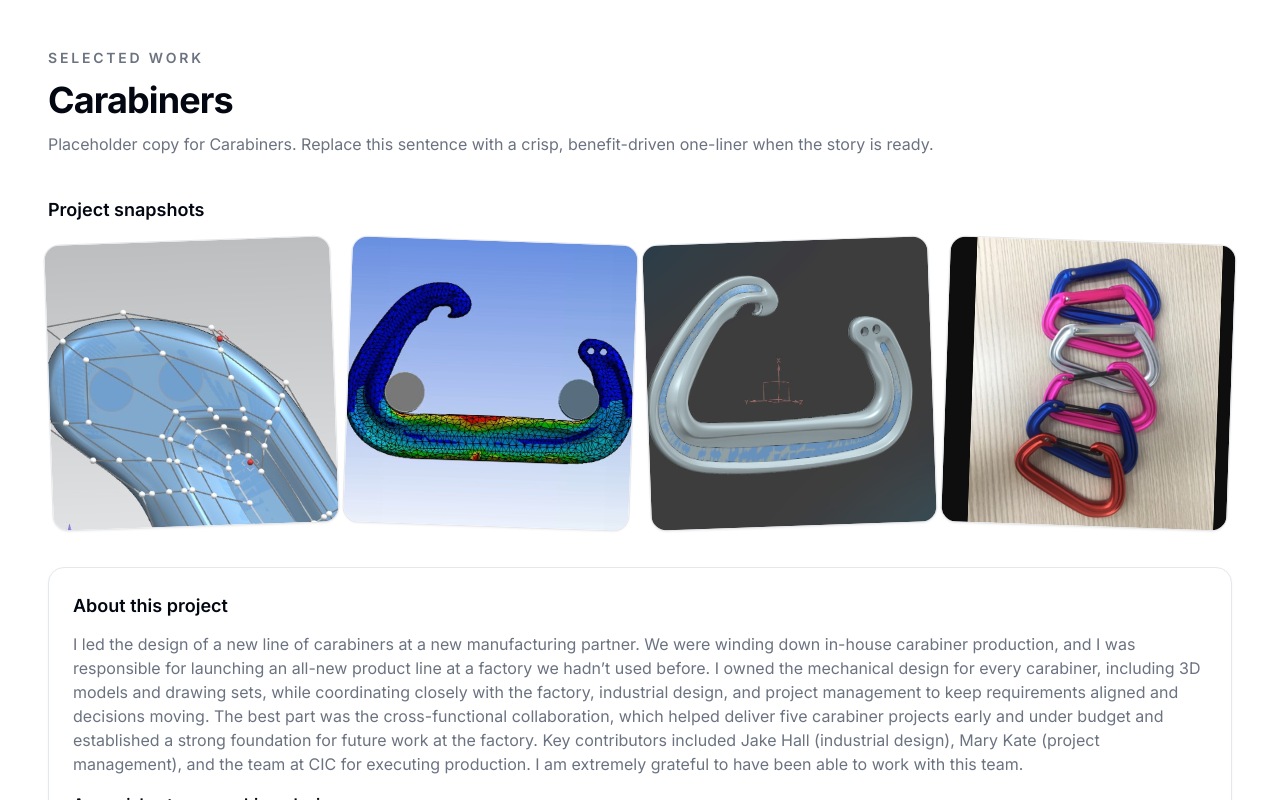
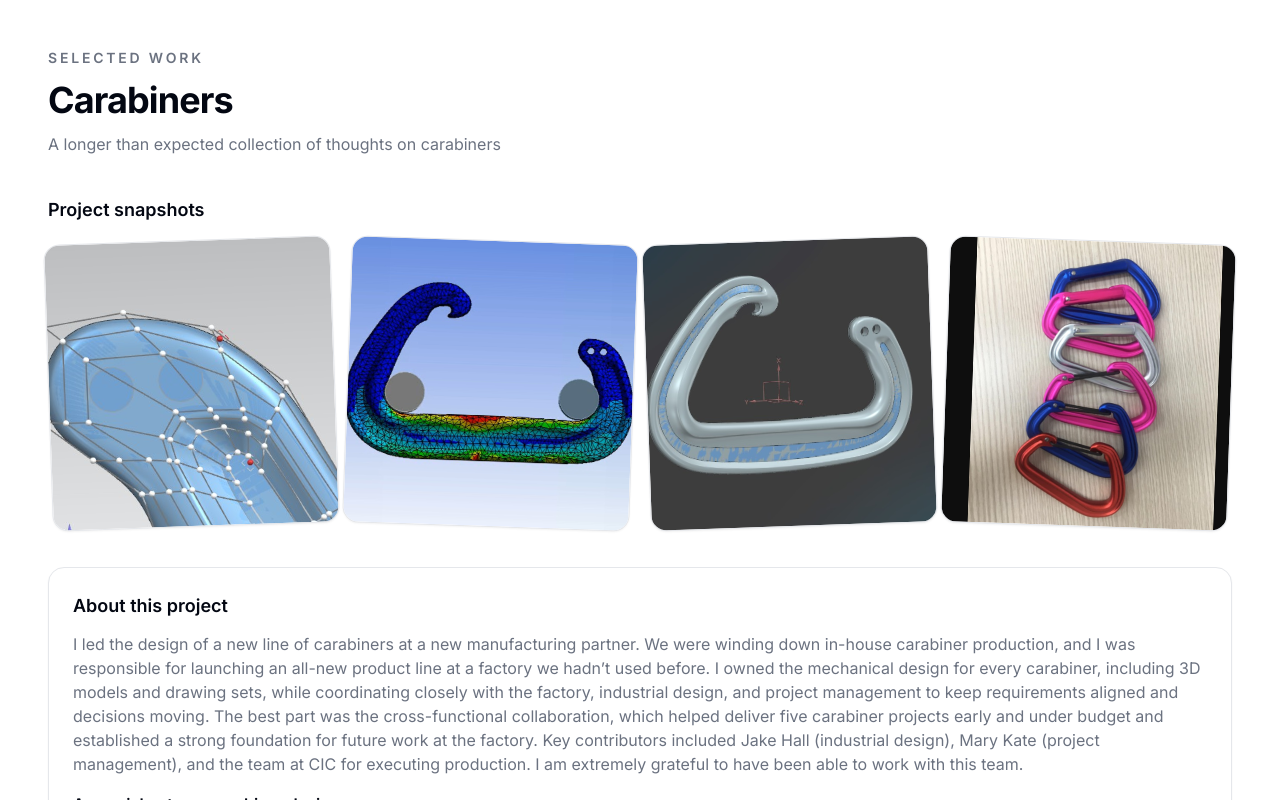
Before and after one commit to bakerjohnalex/resume, a Next.js app: page /projects/carabiners in a window 1280 px wide. Shown: the top 800 px of the page. Built offline with nearby package versions, Linux system fonts and the light colour scheme.

Commit message:
Update summary for Carabiners project

```diff
--- a/src/data/projects/carabiners.ts
+++ b/src/data/projects/carabiners.ts
@@ -5,7 +5,7 @@ export const carabinersData = {
   },
   title: "Carabiners",
   summary:
-    "Placeholder copy for Carabiners. Replace this sentence with a crisp, benefit-driven one-liner when the story is ready.",
+    "A longer than expected collection of thoughts on carabiners",
   images: [
     {
       src: "/biner1.jpg",
```
